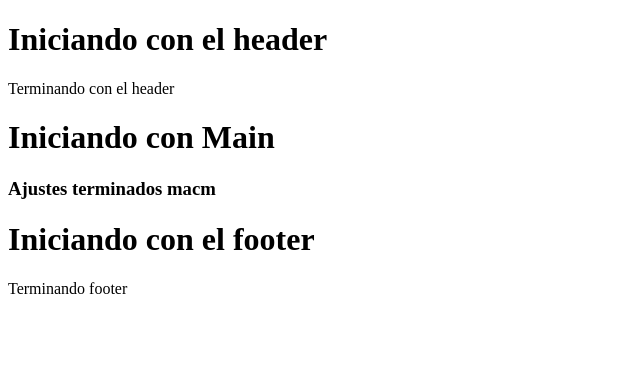
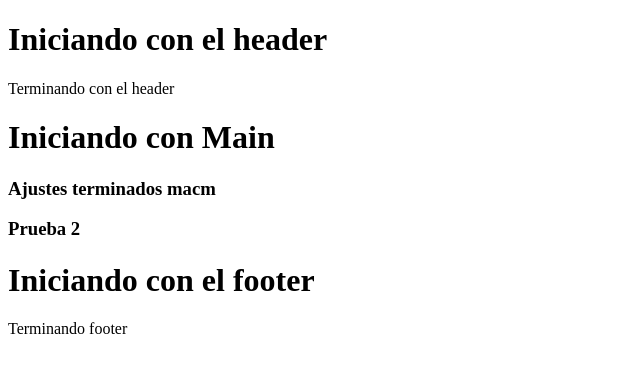
Before and after one commit to DemcCode/git-profesional, a plain HTML site: page css/index.html in a window 1280 px wide. Shown: the whole page, without its empty margins (0-640 px from the left). Drawn offline with Linux system fonts and the light colour scheme.

Commit message:
Commit prueba de error2

```diff
--- a/css/index.html
+++ b/css/index.html
@@ -14,6 +14,7 @@
     <main>
       <h1>Iniciando con Main</h1>
       <h3>Ajustes terminados macm</h3>
+      <h3>Prueba 2</h3>
     </main>
 
     <footer>
```
Also changed, not shown: 1 other file.
